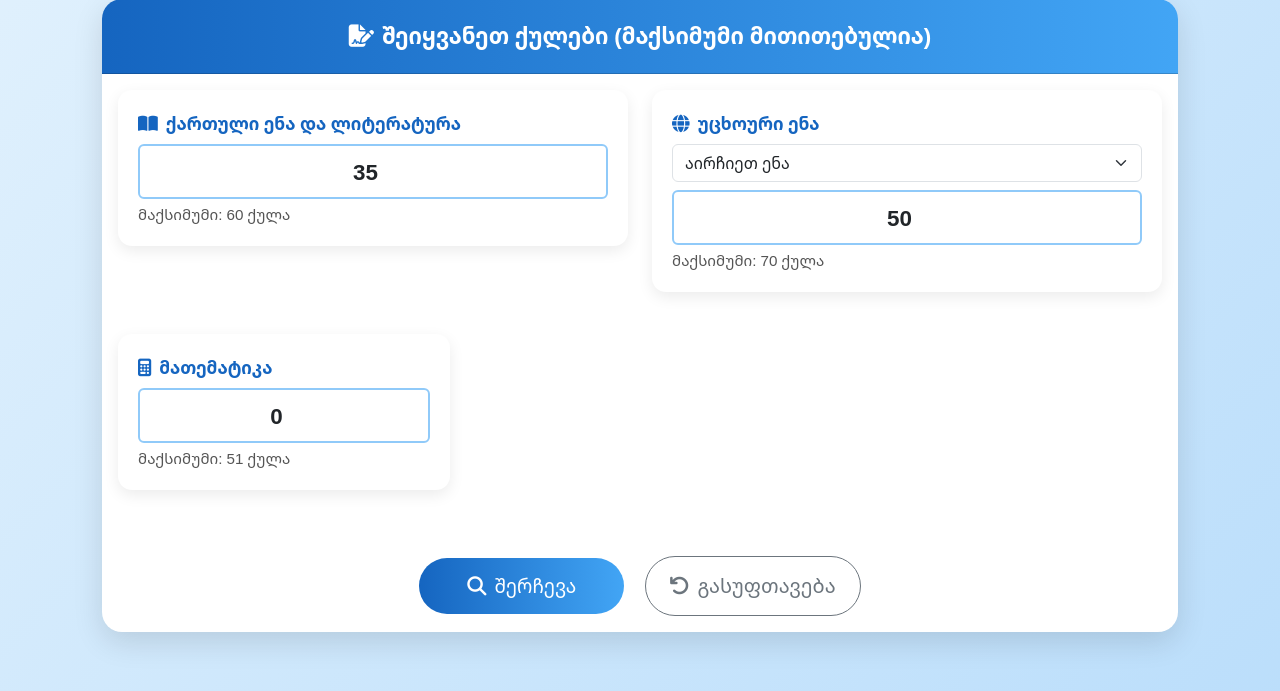
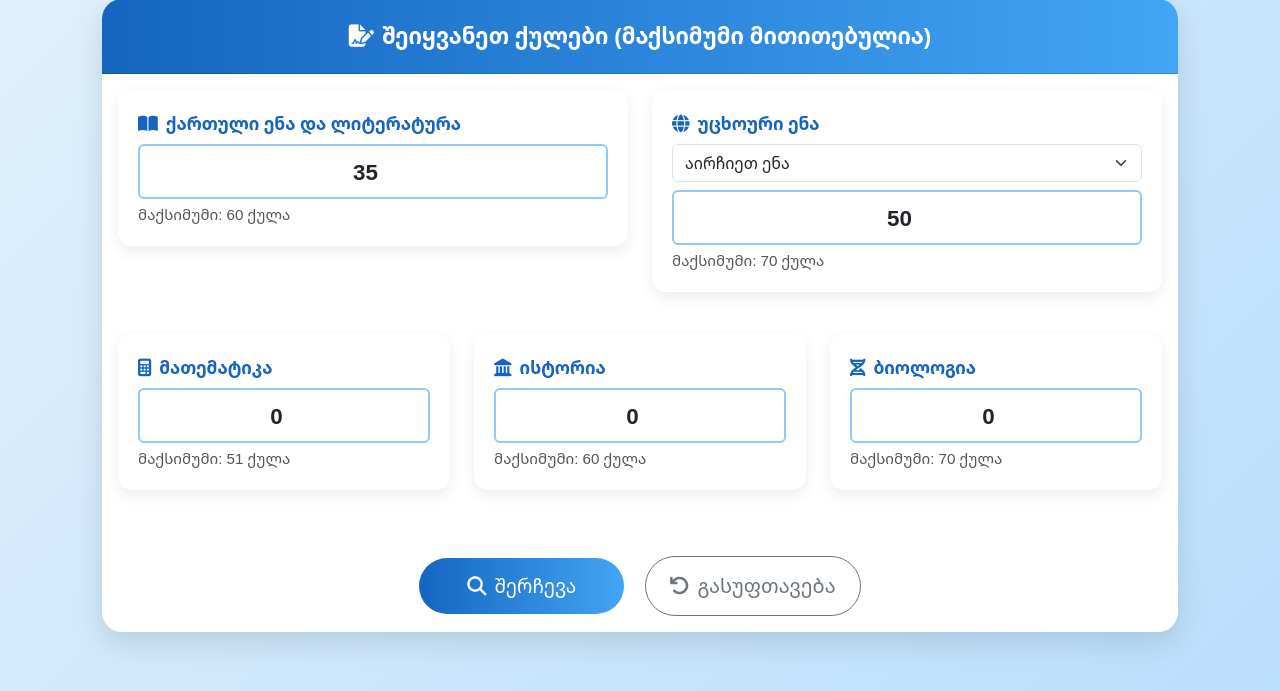
Before and after one commit to CubeCubic/mechavabareb, a Flask app: page / in a window 1280 px wide. Shown: the part 205-896 px from the top of the page. Run offline with Flask 3, Linux system fonts and the light colour scheme.

Commit message:
Add files via upload

```diff
--- a/templates/index.html
+++ b/templates/index.html
@@ -41,7 +41,7 @@
             <div class="card-body">
                 <form method="post">
                     <div class="row g-4">
-                        <!-- Обязательные -->
+                        <!-- ქართული -->
                         <div class="col-md-6">
                             <div class="exam-card">
                                 <label class="form-label"><i class="fas fa-book-open me-2"></i>ქართული ენა და ლიტერატურა</label>
@@ -50,17 +50,18 @@
                             </div>
                         </div>
 
+                        <!-- უცხოური ენა с выбором -->
                         <div class="col-md-6">
                             <div class="exam-card">
                                 <label class="form-label"><i class="fas fa-globe me-2"></i>უცხოური ენა</label>
-                                <select name="foreign_lang" class="form-select mb-2">
+                                <select name="foreign_lang" class="form-select mb-2" required>
                                     <option value="">აირჩიეთ ენა</option>
                                     <option value="ინგლისური ენა">ინგლისური</option>
                                     <option value="გერმანული ენა">გერმანული</option>
                                     <option value="ფრანგული ენა">ფრანგული</option>
                                     <option value="რუსული ენა">რუსული</option>
                                 </select>
-                                <input type="number" name="foreign" class="form-control score-input" min="0" max="70" value="50" required>
+                                <input type="number" name="foreign_score" class="form-control score-input" min="0" max="70" value="50" required>
                                 <div class="hint">მაქსიმუმი: 70 ქულა</div>
                             </div>
                         </div>
@@ -74,8 +75,23 @@
                             </div>
                         </div>
 
-                        <!-- Добавь остальные предметы по аналогии, если нужно -->
+                        <div class="col-md-4">
+                            <div class="exam-card">
+                                <label class="form-label"><i class="fas fa-landmark me-2"></i>ისტორია</label>
+                                <input type="number" name="history" class="form-control score-input" min="0" max="60" value="0">
+                                <div class="hint">მაქსიმუმი: 60 ქულა</div>
+                            </div>
+                        </div>
 
+                        <div class="col-md-4">
+                            <div class="exam-card">
+                                <label class="form-label"><i class="fas fa-dna me-2"></i>ბიოლოგია</label>
+                                <input type="number" name="biology" class="form-control score-input" min="0" max="70" value="0">
+                                <div class="hint">მაქსიმუმი: 70 ქულა</div>
+                            </div>
+                        </div>
+
+                        <!-- Кнопки -->
                         <div class="col-12 text-center mt-5">
                             <button type="submit" class="btn btn-primary btn-lg px-5 me-3">
                                 <i class="fas fa-search me-2"></i>შერჩევა
@@ -89,8 +105,38 @@
             </div>
         </div>
 
-        <!-- Результаты (пока пусто, добавим позже) -->
-        <div id="results" class="mt-5"></div>
+        <!-- Блок результатов -->
+        {% if results %}
+        <div class="result-card">
+            <h3 class="text-center mb-4"><i class="fas fa-trophy me-2"></i>თქვენი საუკეთესო ვარიანტები</h3>
+            <div class="table-responsive">
+                <table class="table result-table table-hover">
+                    <thead>
+                        <tr>
+                            <th>ფაკულტეტი</th>
+                            <th>კოდი</th>
+                            <th>კვალიფიკაცია</th>
+                            <th>ბალი</th>
+                            <th>შანსი</th>
+                        </tr>
+                    </thead>
+                    <tbody>
+                        {% for r in results %}
+                        <tr>
+                            <td><strong>{{ r.program }}</strong></td>
+                            <td>{{ r.uni_code }}</td>
+                            <td>{{ r.qualification }}</td>
+                            <td><strong>{{ r.total }}</strong></td>
+                            <td class="{% if 'ძალიან მაღალი' in r.chance %}chance-high{% elif 'მაღალი' in r.chance %}chance-medium{% else %}chance-low{% endif %}">
+                                {{ r.chance }}
+                            </td>
+                        </tr>
+                        {% endfor %}
+                    </tbody>
+                </table>
+            </div>
+        </div>
+        {% endif %}
     </div>
 </body>
 </html>
```
